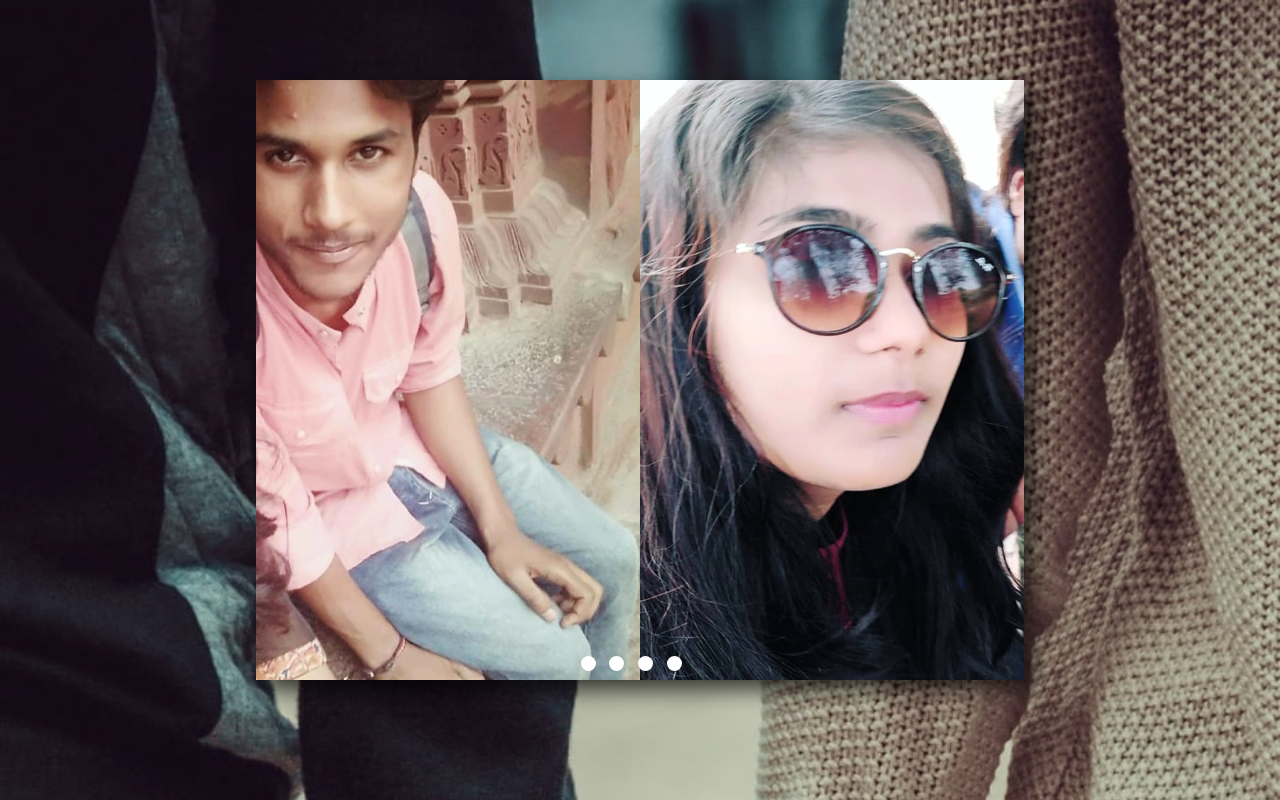
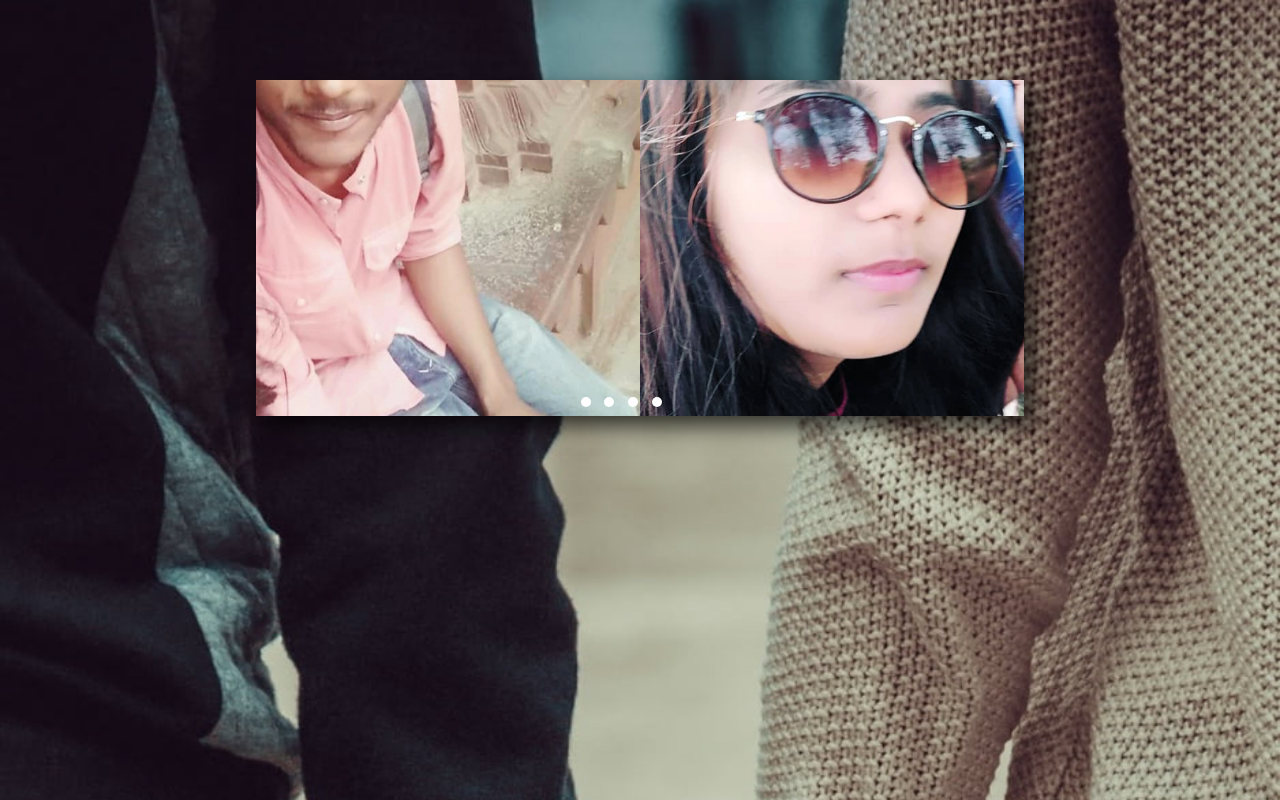
Before and after one commit to aligasad/imageslider, a plain HTML site: page index.html in a window 1280 px wide. Drawn offline with Linux system fonts and the light colour scheme.

Commit message:
Update index.html

```diff
--- a/index.html
+++ b/index.html
@@ -13,13 +13,14 @@
             background-image: url(backimg2.jpg);
             background-repeat: no-repeat;
             background-attachment: fixed;
+            background-size: 100%;
             background-size: cover;
         }
         .container{
             position: relative;
         }
         .container .wrapper {
-            height: 75vh;
+            height: 42vh;
             width: 60vw;
             box-shadow: 10px 10px 20px rgba(0, 0, 0, 0.7);
             margin: 5rem auto;
@@ -59,9 +60,9 @@
         }
         .container .button-holder .button{
             background-color: white;
-            width: 15px;
-            height: 15px;
-            border-radius: 15px;
+            width: 10px;
+            height: 10px;
+            border-radius: 10px;
             display: inline-block;
             margin: .3rem;
         }
```
